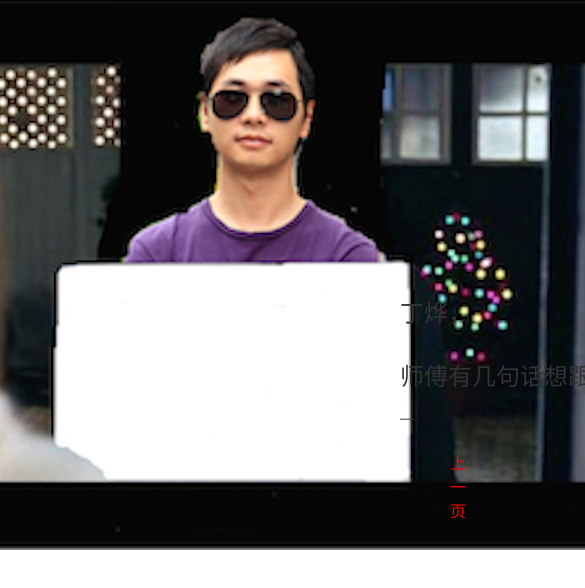
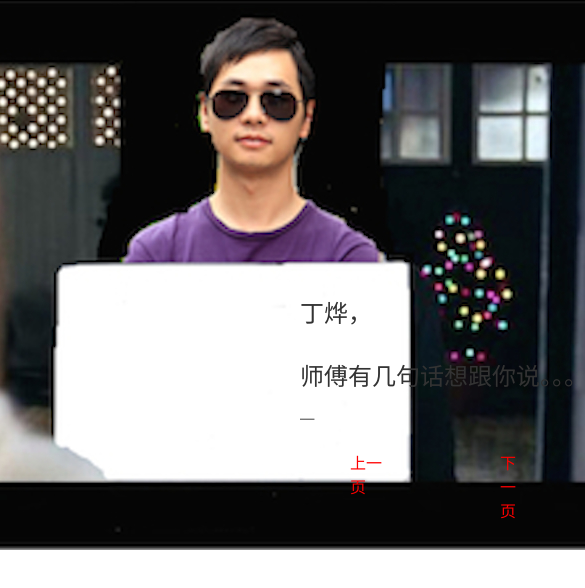
Before and after one commit to NicholasZhao/nicholaszhao.github.com, a plain HTML site: page wordcard.html in a window 390 px wide. Shown: the top 588 px of the page, 585 px wide, since content can reach past the window. Drawn offline with Linux system fonts and the light colour scheme; a web font is replaced by a local one.

Commit message:
Updated css.

```diff
--- a/stylesheets/card.css
+++ b/stylesheets/card.css
@@ -7,7 +7,7 @@ body {
     position: absolute;
     width: 200px;
     height: 100px;
-    left: 600px;
+    left: 300px;
     top: 270px;
     color: #333;
     font-family: "Consolas", "Monaco", "Bitstream Vera Sans Mono", "Courier New", "sans-serif";
@@ -29,24 +29,24 @@ body {
 
 #prevpage {
     position: absolute;
-    left: 650px;
+    left: 350px;
     top: 450px;
     color: red;
 }
 
 #nextpage {
     position: absolute;
-    left: 800px;
+    left: 500px;
     top: 450px;
     color: red;
 }
 
-@media screen and (max-width: 800px) {
+@media screen and (min-width: 800px) {
     #code {
         position: absolute;
         width: 200px;
         height: 100px;
-        left: 400px;
+        left: 600px;
         top: 270px;
         color: #333;
         font-family: "Consolas", "Monaco", "Bitstream Vera Sans Mono", "Courier New", "sans-serif";
@@ -55,14 +55,14 @@ body {
 
     #prevpage {
         position: absolute;
-        left: 450px;
+        left: 650px;
         top: 450px;
         color: red;
     }
 
     #nextpage {
         position: absolute;
-        left: 600px;
+        left: 800px;
         top: 450px;
         color: red;
     }
```
